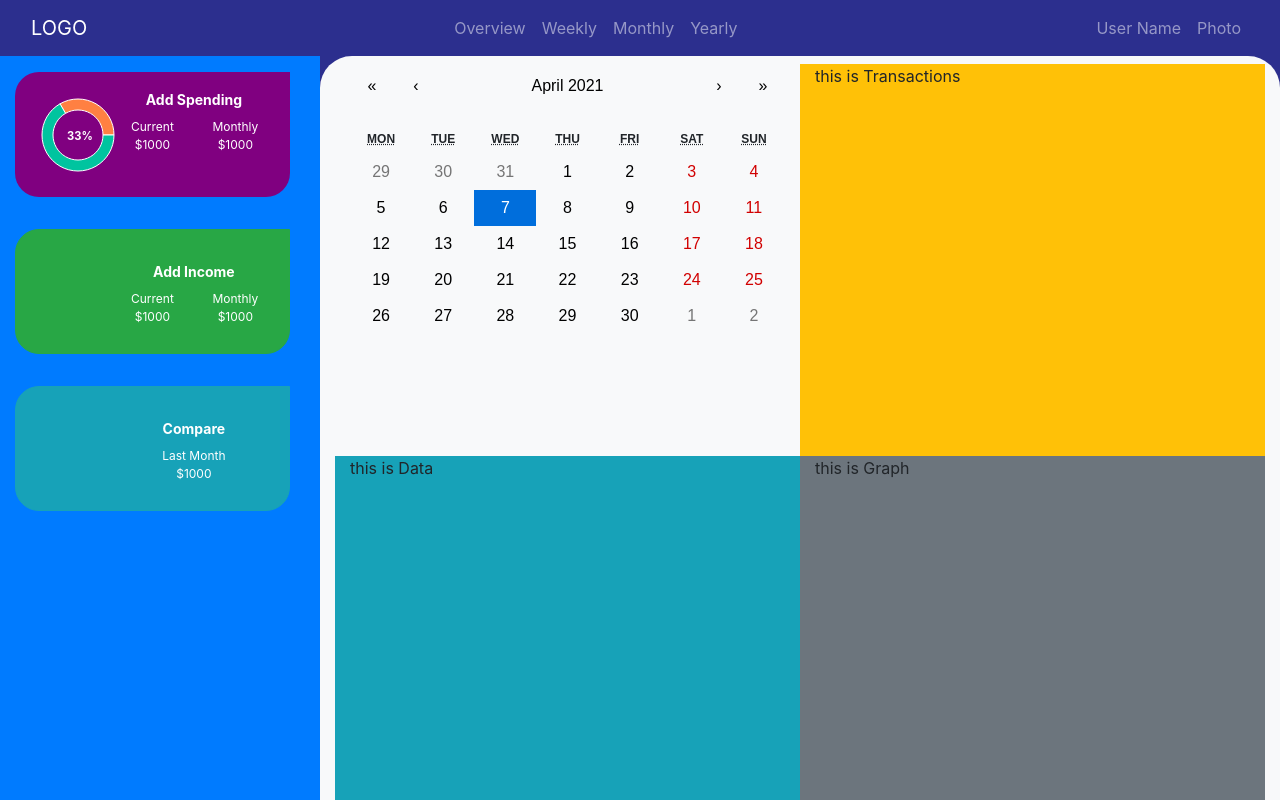
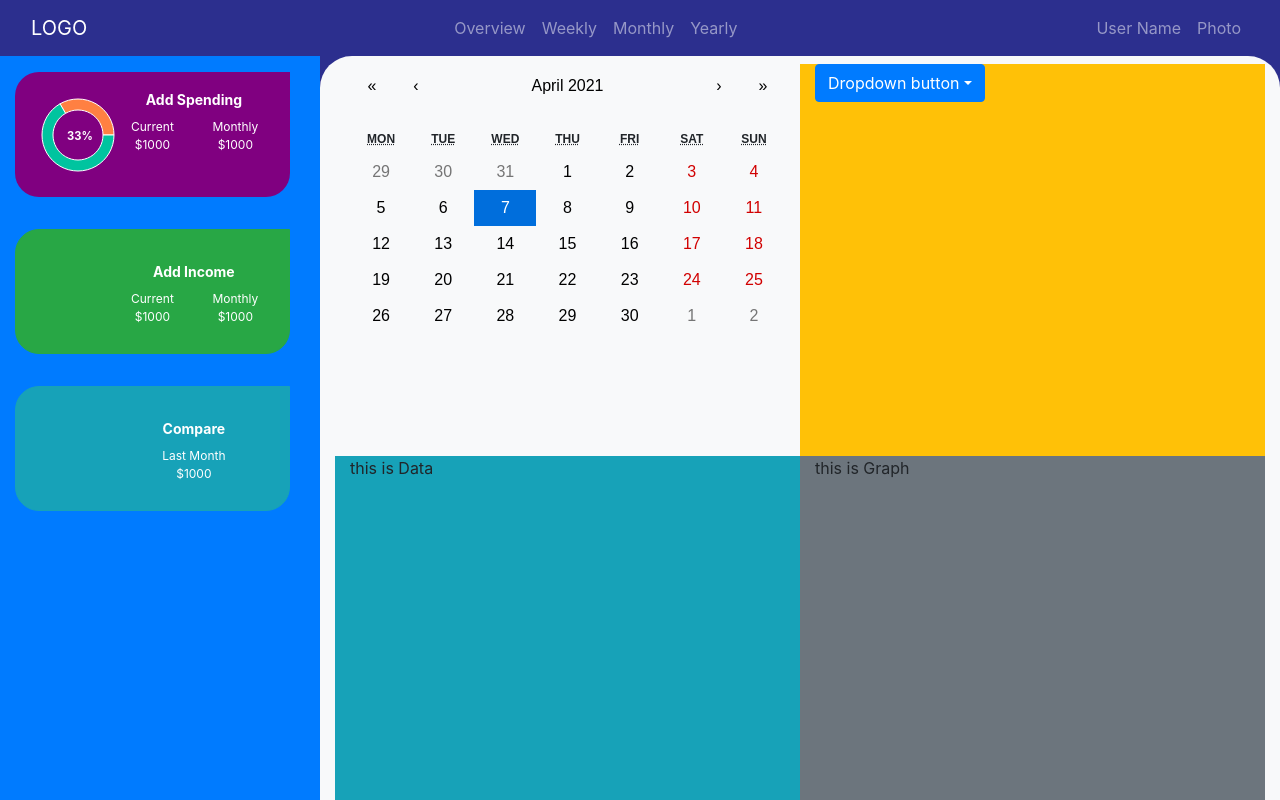
Before and after one commit to FinleyZ/my-account-book, a React (Create React App) app: page / in a window 1280 px wide. Built offline with nearby package versions, Linux system fonts and the light colour scheme.

Commit message:
transation

```diff
--- a/src/components/DataDisplay/DataDisplay.js
+++ b/src/components/DataDisplay/DataDisplay.js
@@ -1,6 +1,7 @@
 import React from 'react'
 import { Container, Row, Col } from 'react-bootstrap'
 import Calendar from '../Calendar/Calendar'
+import Transations from '../Transations/Transations'
 
 export const DataDisplay = () => {
 	return (
@@ -9,7 +10,9 @@ export const DataDisplay = () => {
 				<Col /*className="bg-success"*/ lg="6" md="6" style={{minHeight: "350px"}}>
 					<Calendar/>
 				</Col>
-				<Col className="bg-warning " lg="6" md="6" style={{minHeight: "350px"}}>this is Transactions </Col>
+				<Col className="bg-warning " lg="6" md="6" style={{minHeight: "350px"}}>
+					<Transations/>
+				</Col>
 			</Row>
 
 			<Row className="h-50" lg="12">
--- /dev/null
+++ b/src/components/Transations/Transations.js
@@ -0,0 +1,23 @@
+import React from 'react'
+import { Container, Row, Col } from 'react-bootstrap'
+import Dropdown from 'react-bootstrap/DropdownButton'
+
+const Transations =() => {
+	return(
+		<Container>
+			<Row>
+				<Dropdown id="dropdown-basic-button" title="Dropdown button">
+					<Dropdown.Item href="#/action-1">Action</Dropdown.Item>
+					<Dropdown.Item href="#/action-2">Another action</Dropdown.Item>
+  				<Dropdown.Item href="#/action-3">Something else</Dropdown.Item>
+				</Dropdown>
+			</Row>
+			<Row>
+
+			</Row>
+		</Container>
+	)
+
+};
+
+export default Transations
```
